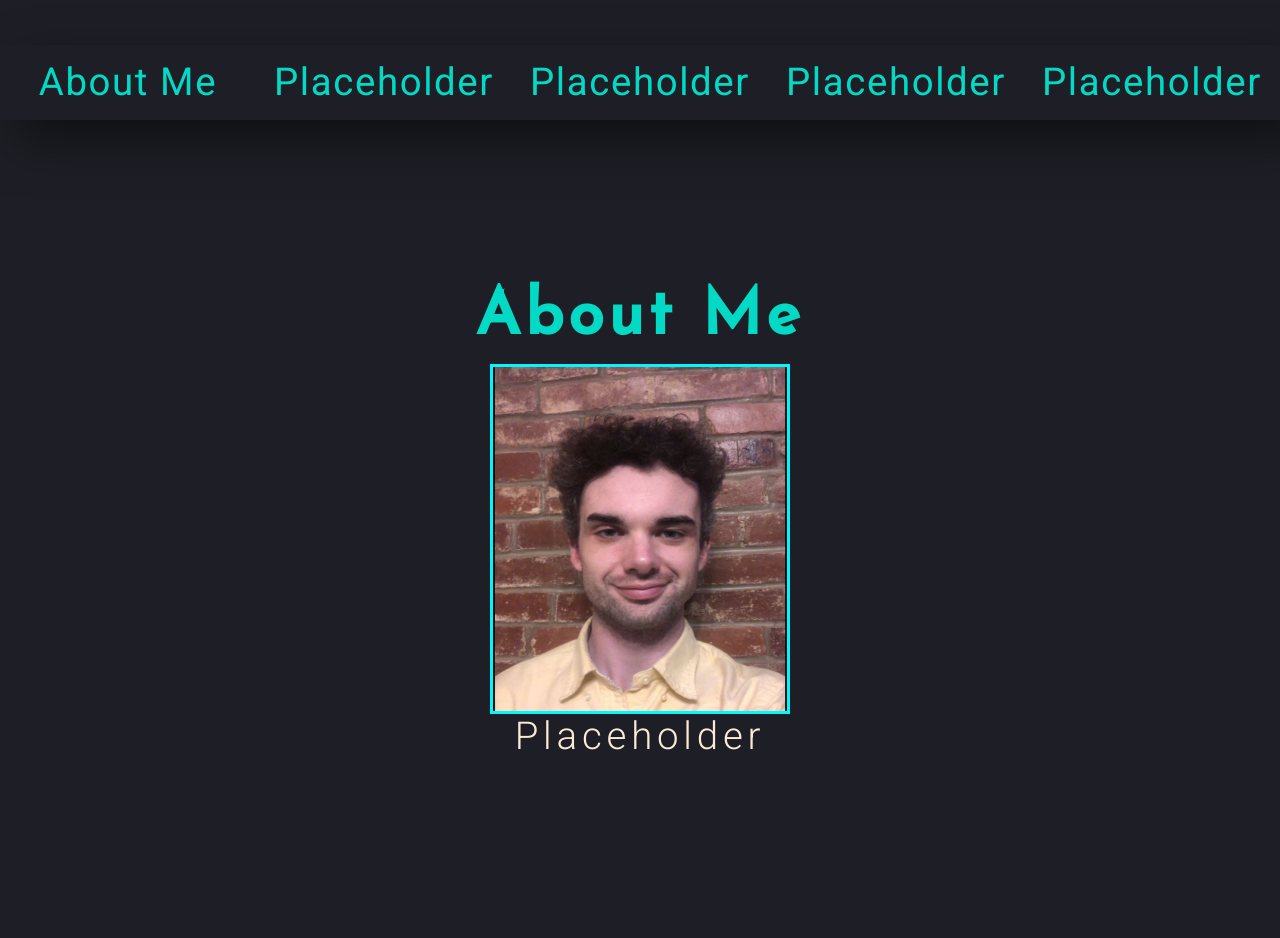
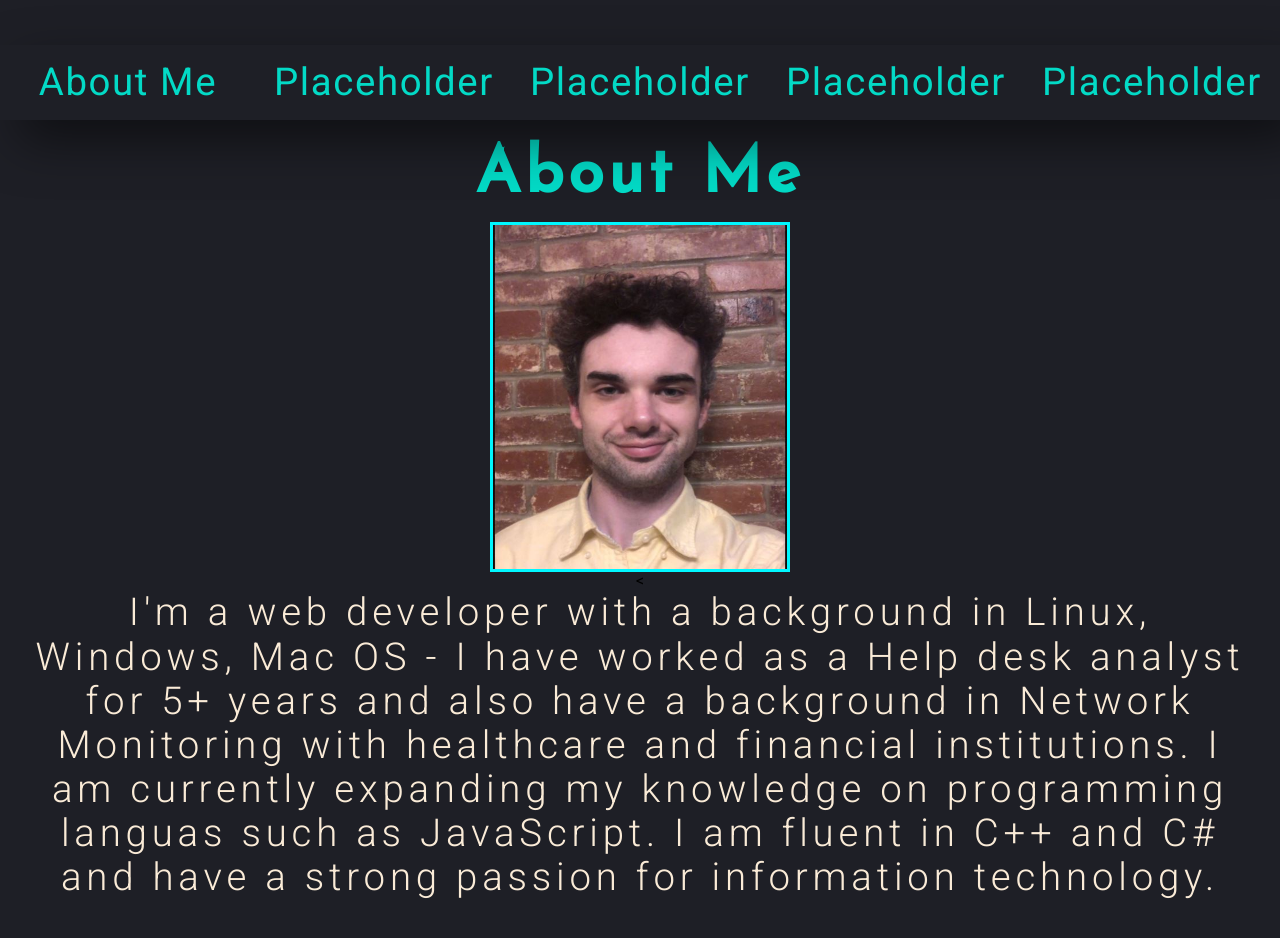
Before and after one commit to colganmitchell/portfolio, a plain HTML site: page index.html in a window 1280 px wide. Shown: the part 680-1618 px from the top of the page. Drawn offline with nearby package versions, Linux system fonts and the light colour scheme; a script that the page names is missing.

Commit message:
Add files via upload

```diff
--- a/index.html
+++ b/index.html
@@ -45,7 +45,12 @@
     <section class="slider" id="tab-about-me">
       <h1>About Me</h1>
       <img src="selfie.jpg" height="350px" width="300px" overflow="hidden" alt="Italian Trulli">
-      <h2>Placeholder</h2>
+      <<h2>I'm a web developer with a background in Linux, Windows, Mac OS - I have worked as a Help desk
+        analyst for 5+
+        years and also have a background in Network Monitoring with healthcare and financial institutions. I am
+        currently expanding my knowledge on programming languas such as JavaScript. I am fluent in C++ and C# and have
+        a strong passion for information technology.
+        </h2>
     </section>
     <section class="slider" id="tab-placeholder">
       <h1>Placeholder</h1>
```
